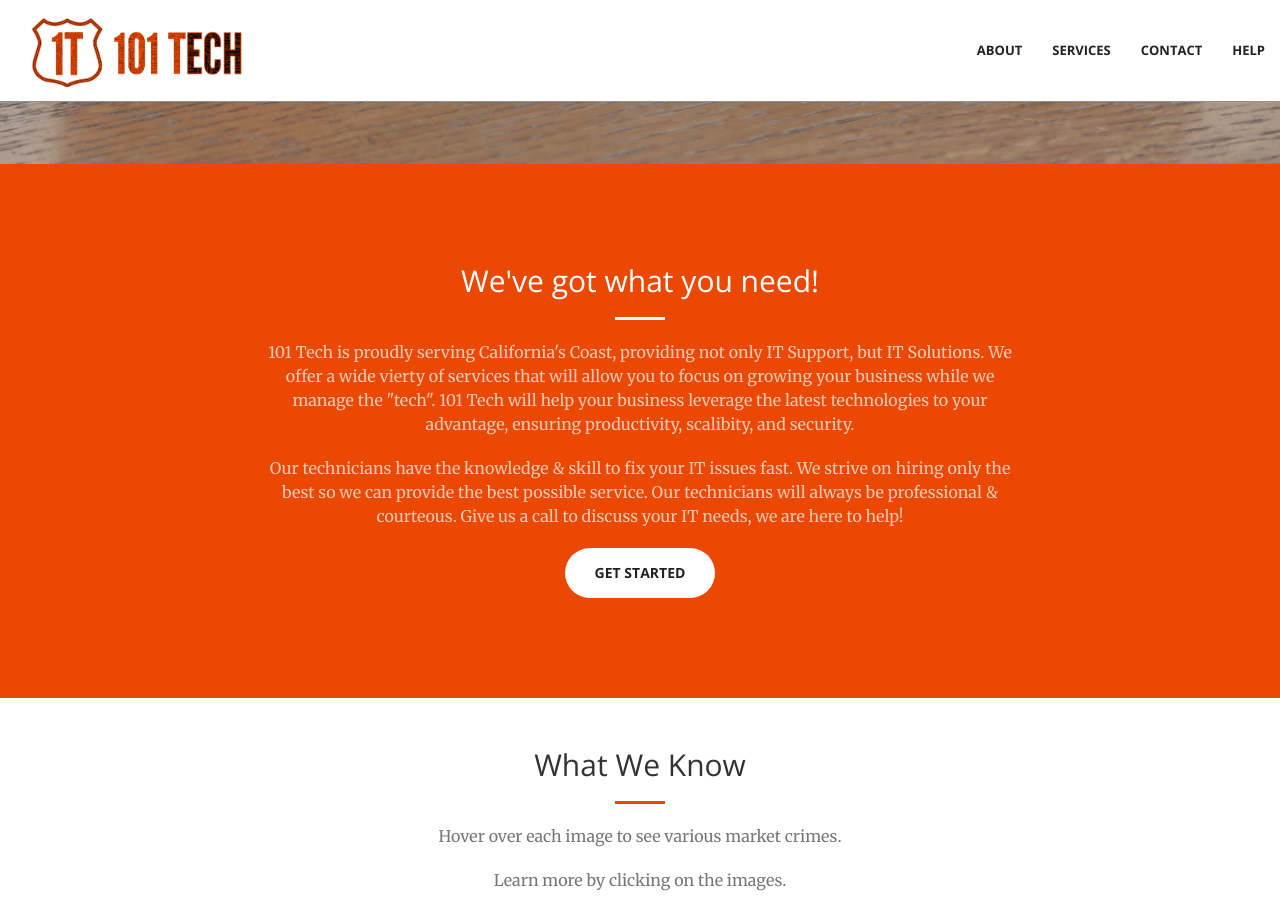
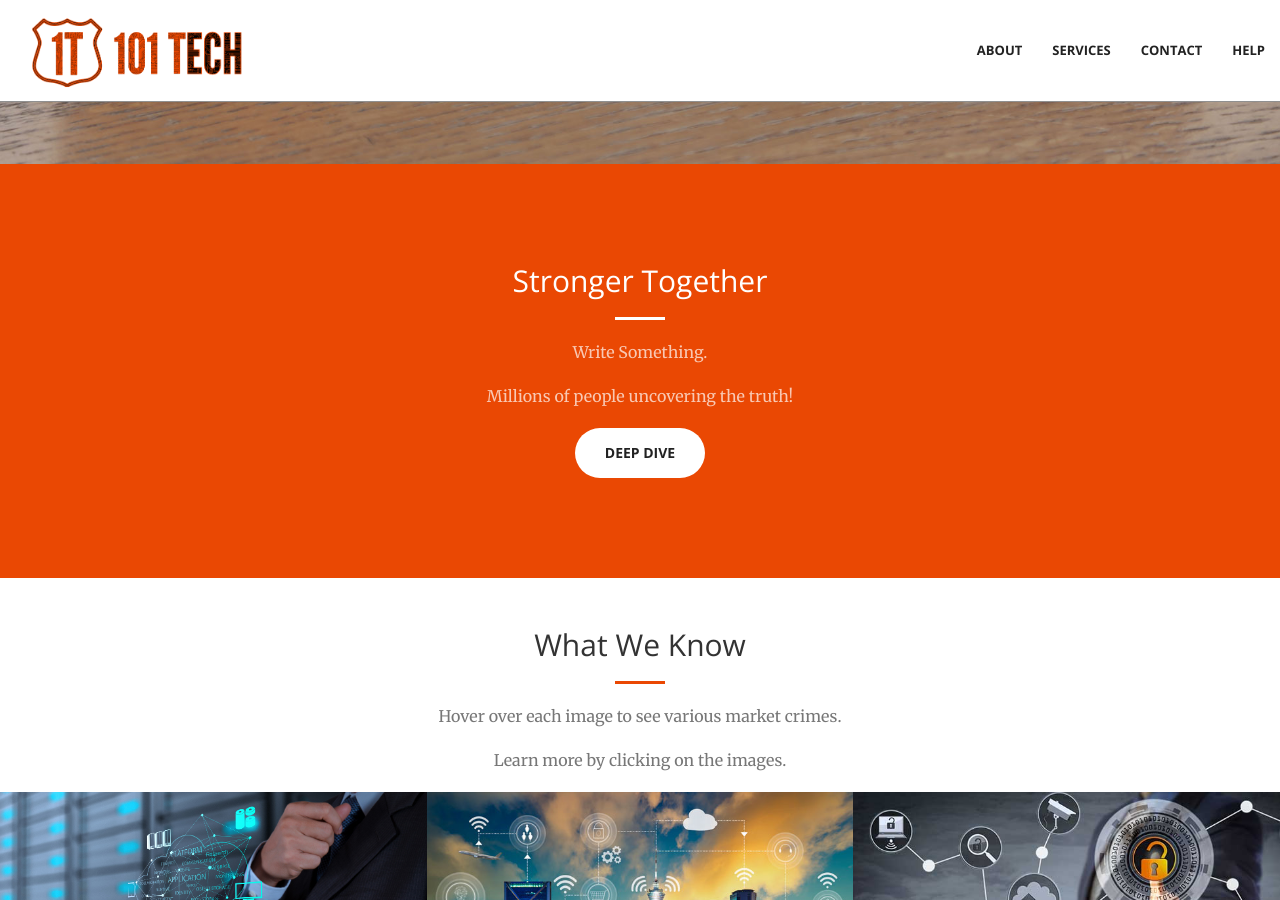
Before and after one commit to WeKnow1/Weknow, a Jekyll site: the page built from index.html, in a window 1280 px wide and 900 px high, scrolled down 736 px. Built offline with Jekyll 4.4.1, drawn with Linux system fonts in a browser that asks for light colours; nearby versions of some CDN libraries; library files that are not in the unit come from our copies.

Commit message:
Update call-to-action.html

```diff
--- a/_includes/call-to-action.html
+++ b/_includes/call-to-action.html
@@ -2,11 +2,11 @@
     <div class="container">
         <div class="row">
             <div class="col-lg-8 col-lg-offset-2 text-center">
-                <h2 class="section-heading">We've got what you need!</h2>
+                <h2 class="section-heading">Stronger Together</h2>
                 <hr class="light">
-                <p class="text-faded">101 Tech is proudly serving California's Coast, providing not only IT Support, but IT Solutions.  We offer a wide vierty of services that will allow you to focus on growing your business while we manage the "tech". 101 Tech will help your business leverage the latest technologies to your advantage, ensuring productivity, scalibity, and security.</p>
-                <p class="text-faded">Our technicians have the knowledge & skill to fix your IT issues fast. We strive on hiring only the best so we can provide the best possible service. Our technicians will always be professional & courteous. Give us a call to discuss your IT needs, we are here to help!</p>
-                <a href="#portfolio" class="btn btn-default btn-xl page-scroll">Get Started</a>
+                <p class="text-faded">Write Something.</p>
+                <p class="text-faded">Millions of people uncovering the truth!</p>
+                <a href="#portfolio" class="btn btn-default btn-xl page-scroll">Deep Dive</a>
             </div>
         </div>
     </div>
```
